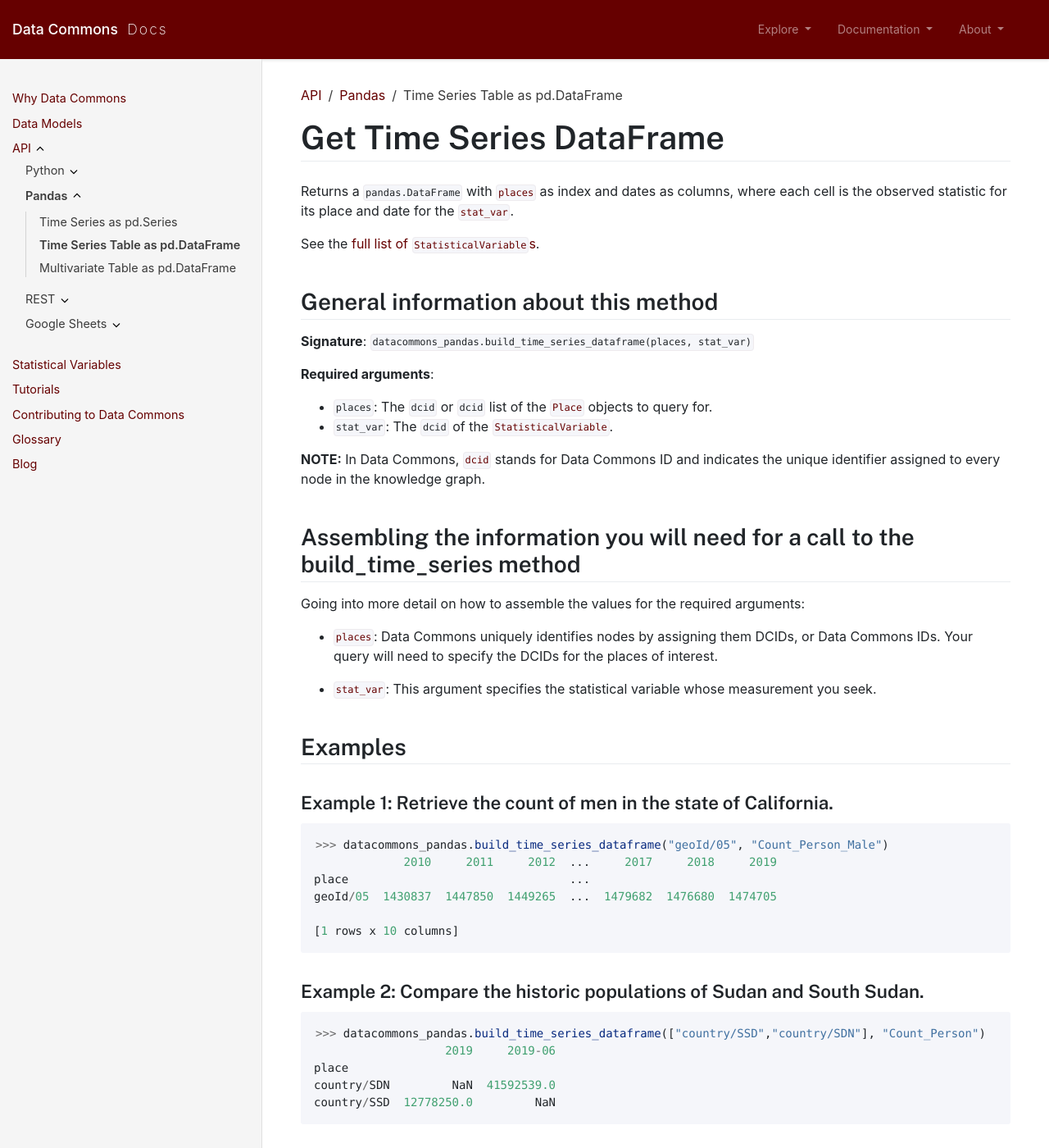
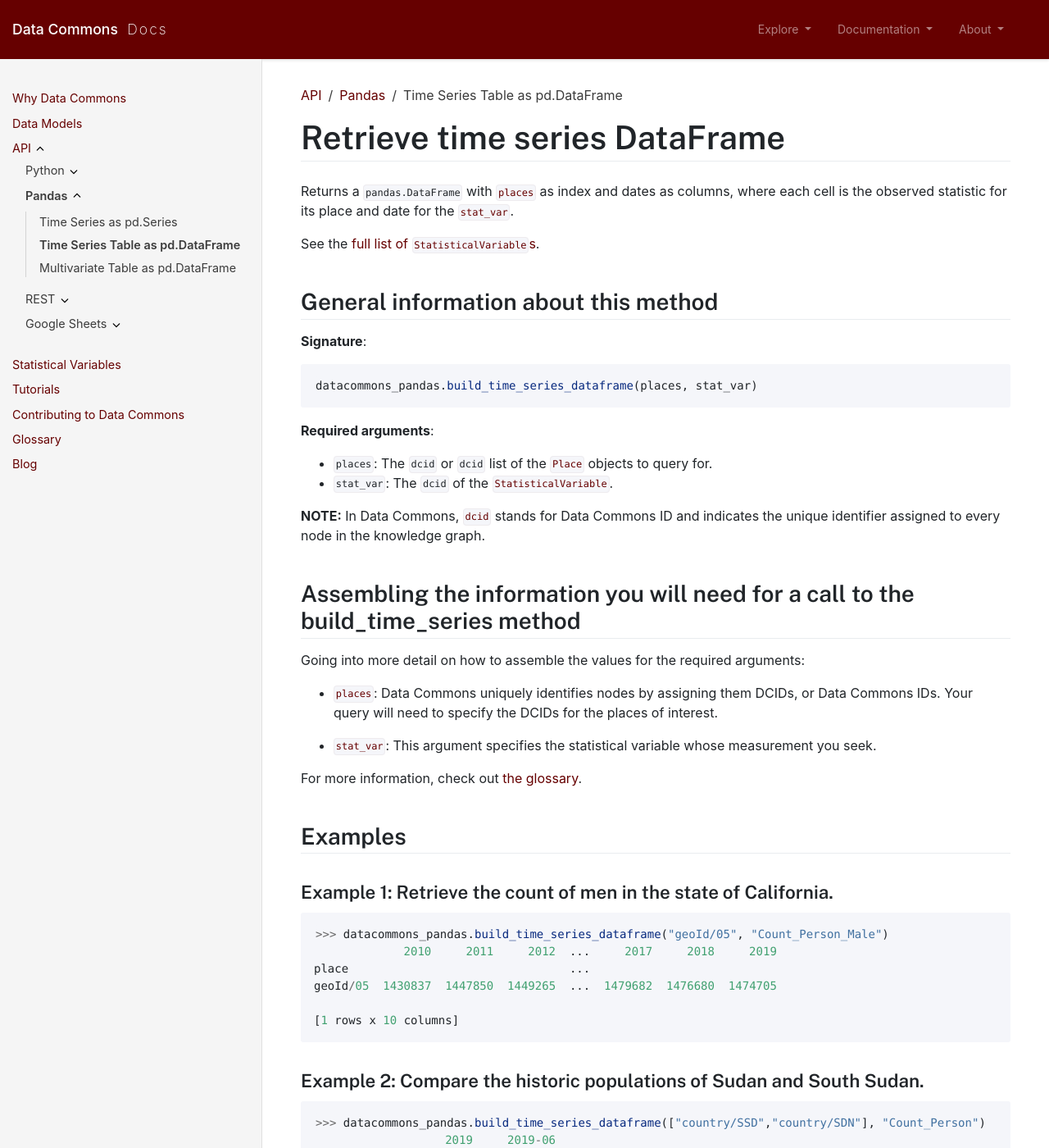
Before and after one commit to datacommonsorg/docsite, a Jekyll site: the page built from api/pandas/time_series_dataframe.md, in a window 1280 px wide and 1400 px high. Shown: the whole window at 82% size. Built offline with Jekyll 4.4.1, drawn with Linux system fonts in a browser that asks for light colours; comment, search, counter and statistics services are not loaded.

Commit message:
mods per review

````diff
--- a/api/pandas/time_series_dataframe.md
+++ b/api/pandas/time_series_dataframe.md
@@ -6,7 +6,7 @@ parent: Pandas
 grand_parent: API
 ---
 
-# Get Time Series DataFrame
+# Retrieve time series DataFrame
 
 Returns a `pandas.DataFrame` with [`places`](https://datacommons.org/browser/Place)
 as index and dates as columns, where each cell is the observed statistic for
@@ -17,7 +17,11 @@ See the [full list of `StatisticalVariable`s](/statistical_variables.html).
 
 ## General information about this method
 
-**Signature**: `datacommons_pandas.build_time_series_dataframe(places, stat_var)`
+**Signature**:
+
+```python
+datacommons_pandas.build_time_series_dataframe(places, stat_var)
+```
 
 **Required arguments**:
 
@@ -33,6 +37,8 @@ Going into more detail on how to assemble the values for the required arguments:
  - [`places`](/glossary.html): Data Commons uniquely identifies nodes by assigning them DCIDs, or Data Commons IDs. Your query will need to specify the DCIDs for the places of interest.
 
  - [`stat_var`](/glossary.html): This argument specifies the statistical variable whose measurement you seek.
+
+For more information, check out [the glossary](/glossary.html).
 
 ## Examples
 
````
